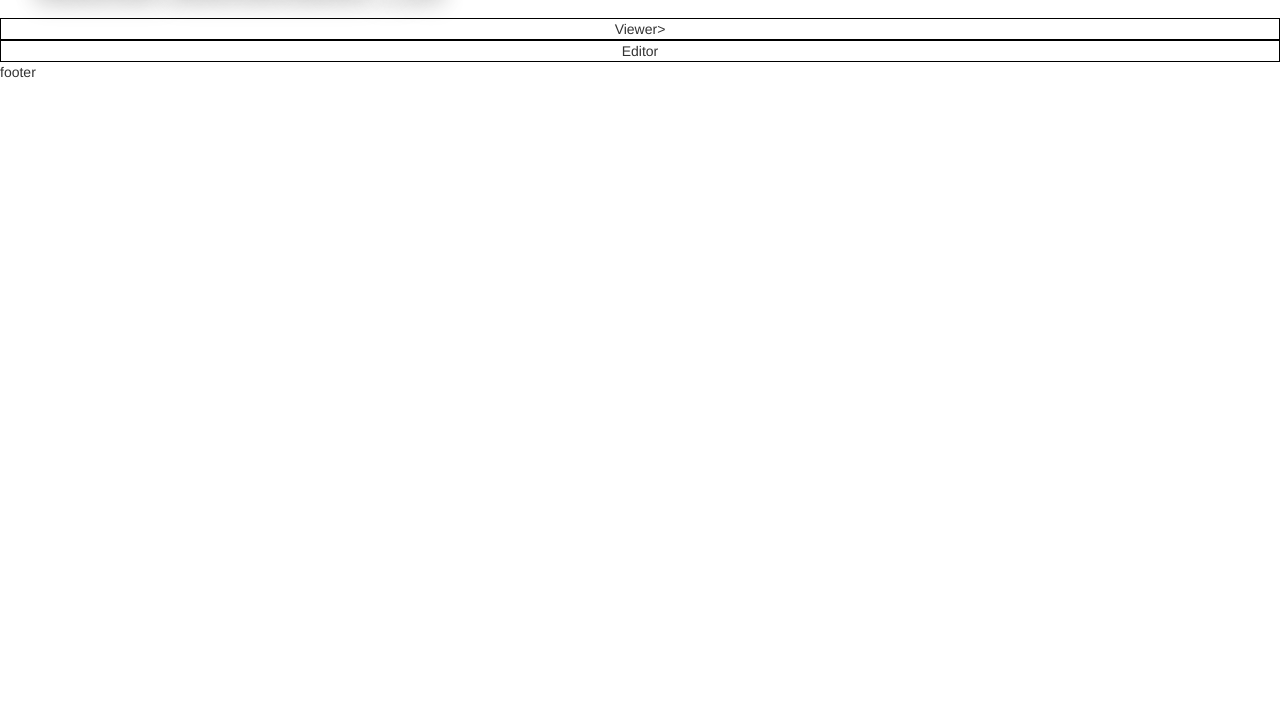
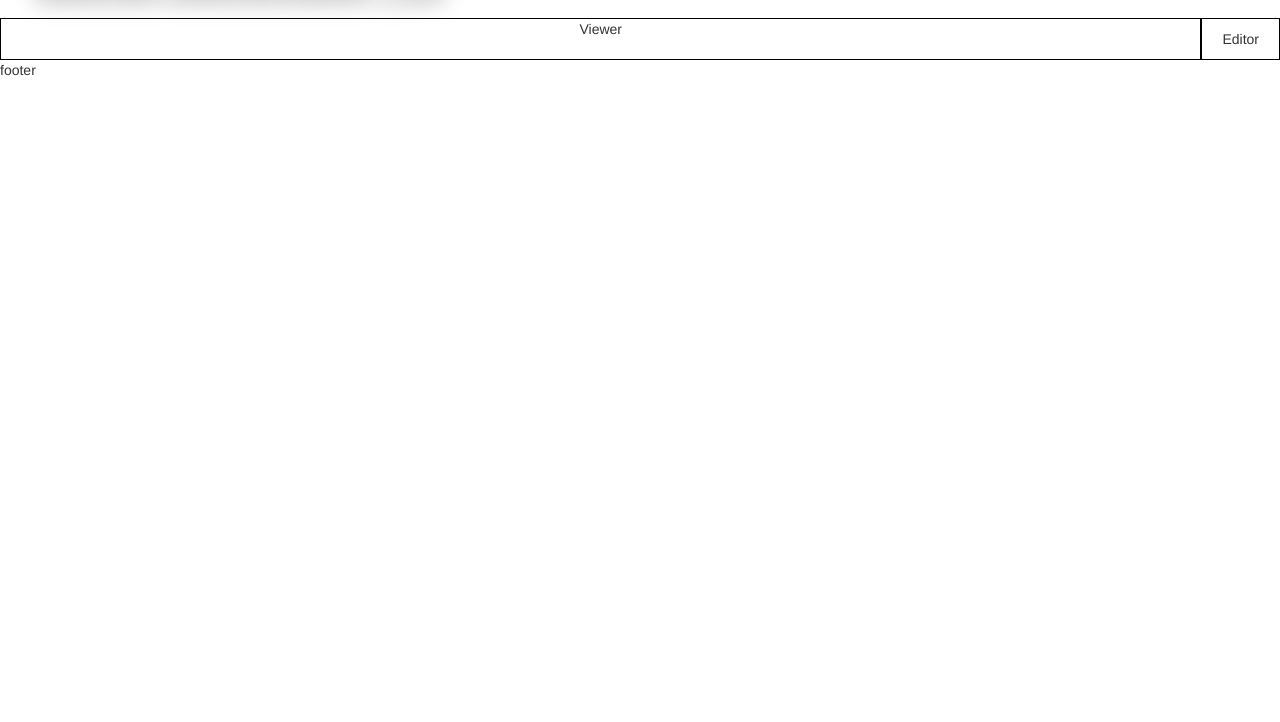
Before and after one commit to cam-tran/formation, a website: page index.html in a window 1280 px wide. Shown: the part 78-800 px from the top of the page. Drawn offline with nearby package versions, Linux system fonts and the light colour scheme.

Commit message:
#meme-creator

```diff
--- a/index.html
+++ b/index.html
@@ -38,8 +38,8 @@
             </header>
 
             <div id="wrapper">
-                <div id= "meme-creator">
-                    <div id="meme-viewer">Viewer></div>
+                <div id="meme-creator">
+                    <div id="meme-viewer">Viewer</div>
                     <div id="meme-editor">Editor</div>
                 </div>
             </div>
--- a/styles/styles.css
+++ b/styles/styles.css
@@ -1,4 +1,6 @@
-
+ body{
+     height: 99vh;
+ }
 .navbar-brand{
     color: grey;
     font-size: 32pt;
@@ -18,3 +20,19 @@
     border:1px solid black;
 
 }
+
+#meme-creator{
+   display: flex;
+   height: 100%;
+
+}
+
+#meme-creator>div:nth-child(1){
+    flex-grow: 1;
+
+}
+
+#meme-creator>div:nth-child(2){
+    padding: 10px 20px;
+
+}
```
